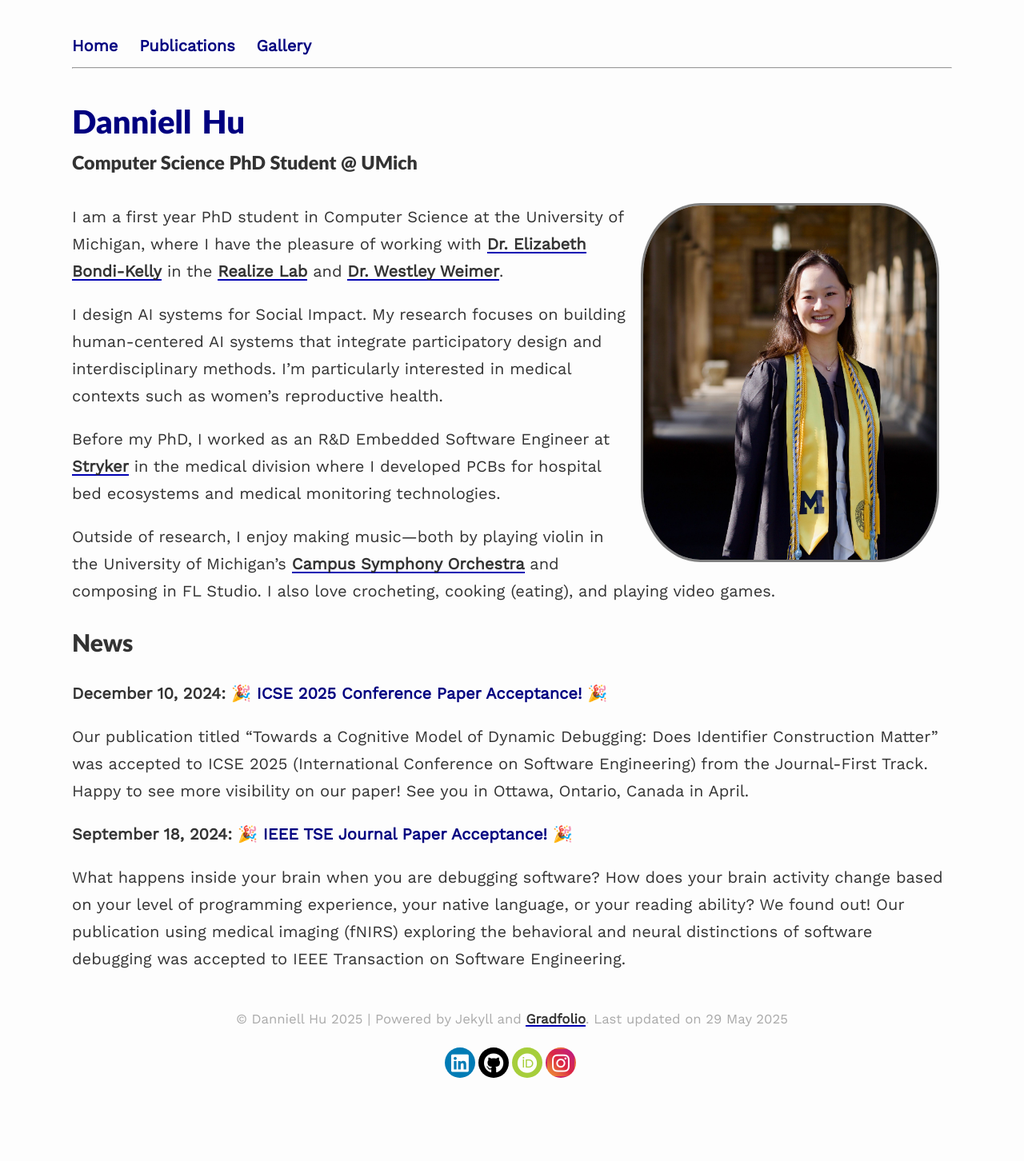
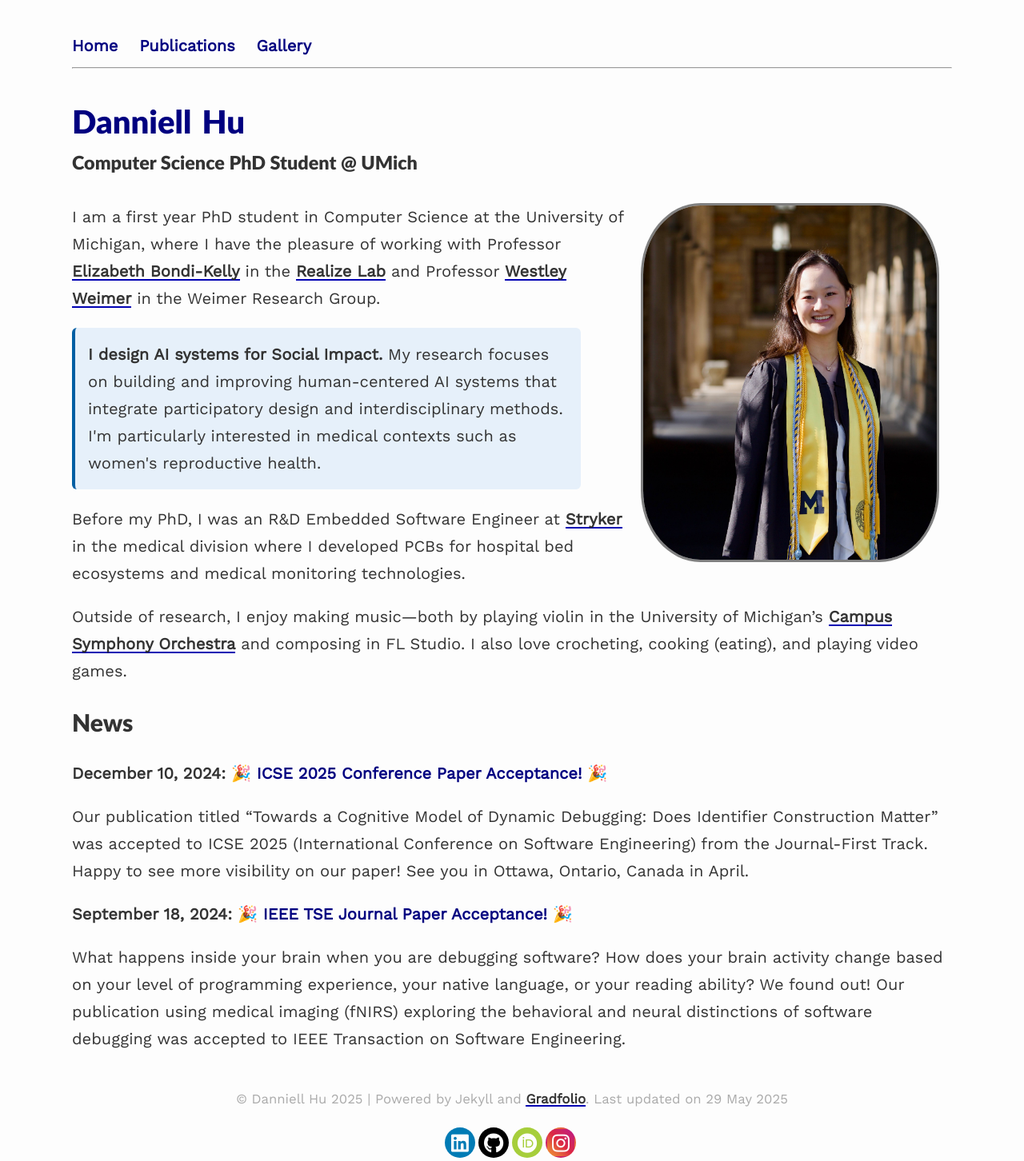
Before and after one commit to Dannihu01/dannihu01.github.io, a Jekyll site: the page built from index.md, in a window 1280 px wide. Shown: the whole page at 80% size. Built offline with Jekyll 4.4.1, drawn with Linux system fonts in a browser that asks for light colours; nearby versions of some CDN libraries; before the commit the page ends 1352 px from its top, so only the background shows below that.

Commit message:
update intro page with highlighted background

```diff
--- a/assets/css/_sass/style.scss
+++ b/assets/css/_sass/style.scss
@@ -18,6 +18,14 @@ body {
   //   background-color: $body-bg-dark;
   //   color: $text-color-dark;
   // }
+}
+
+.highlight-box {
+  border: 1px solid #ccc;
+  background-color: #f9f9f9;
+  padding: 1rem;
+  border-radius: 6px;
+  margin: 1.5rem 0;
 }
 
 .title-grey {
--- a/index.md
+++ b/index.md
@@ -7,11 +7,19 @@ profile:
 published: true
 ---
 
-I am a first year PhD student in Computer Science at the University of Michigan, where I have the pleasure of working with [**Dr. Elizabeth Bondi-Kelly**](https://sites.google.com/view/elizabethbondi) in the [**Realize Lab**](https://sites.google.com/view/realize-lab) and [**Dr. Westley Weimer**](https://web.eecs.umich.edu/~weimerw/).
+I am a first year PhD student in Computer Science at the University of Michigan, where I have the pleasure of working with Professor [**Elizabeth Bondi-Kelly**](https://sites.google.com/view/elizabethbondi) in the [**Realize Lab**](https://sites.google.com/view/realize-lab) and Professor [**Westley Weimer**](https://web.eecs.umich.edu/~weimerw/) in the Weimer Research Group.
 
-I design AI systems for Social Impact. My research focuses on building human-centered AI systems that integrate participatory design and interdisciplinary methods. I'm particularly interested in medical contexts such as women's reproductive health.
+<!-- <div style="background: #f0f8ff; border-left: 4px solid #007bc0; padding: 1rem; margin: 1rem 2rem 1rem 0; max-width: 600px;">
+  <strong>I design AI systems for Social Impact.</strong> My research focuses on building human-centered AI systems that integrate participatory design and interdisciplinary methods. I'm particularly interested in medical contexts such as women's reproductive health.
+</div> -->
 
-Before my PhD, I worked as an R&D Embedded Software Engineer at [**Stryker**](https://www.stryker.com/us/en/index.html) in the medical division where I developed PCBs for hospital bed ecosystems and medical monitoring technologies.
+<div style="background-color: #e6f0fa; border-left: 4px solid #005fa3; padding: 1rem; border-radius: 6px; margin: 1rem 2rem 1rem 0; max-width: 600px;">
+  <strong>I design AI systems for Social Impact.</strong> My research focuses on building and improving human-centered AI systems that integrate participatory design and interdisciplinary methods. I'm particularly interested in medical contexts such as women's reproductive health.
+</div>
+
+
+
+Before my PhD, I was an R&D Embedded Software Engineer at [**Stryker**](https://www.stryker.com/us/en/index.html) in the medical division where I developed PCBs for hospital bed ecosystems and medical monitoring technologies.
 
 Outside of research, I enjoy making music—both by playing violin in the University of Michigan’s [**Campus Symphony Orchestra**](https://sites.google.com/a/umich.edu/campus-orchestras/) and composing in FL Studio. I also love crocheting, cooking (eating), and playing video games.
 
```
